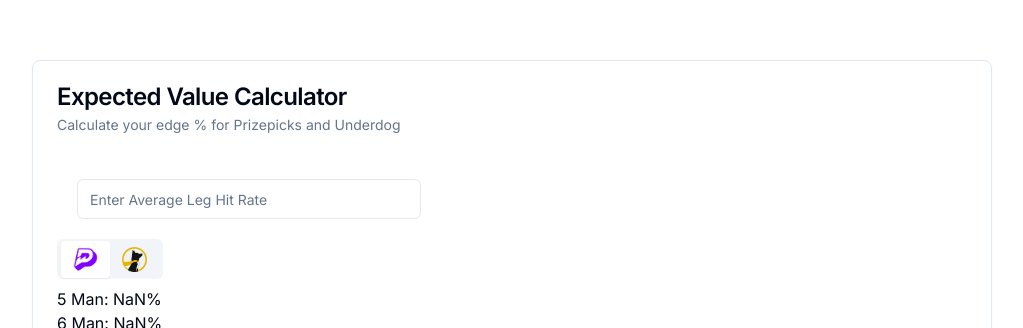
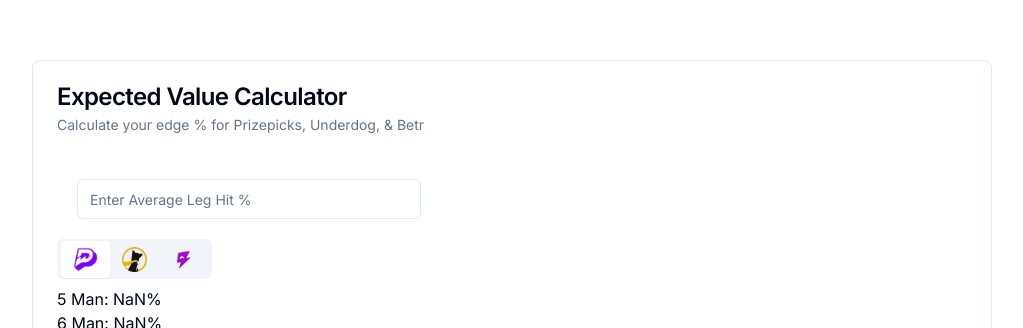
Before and after one commit to zx-xch/evcalculator, a Next.js app: page / in a window 1280 px wide. Shown: the part 154-482 px from the top of the page, without its empty margins (128-1151 px from the left). Built offline with nearby package versions, Linux system fonts and the light colour scheme.

Commit message:
Addded Betr calculations

```diff
--- a/app/page.js
+++ b/app/page.js
@@ -24,12 +24,12 @@ function calcFunc(event) {
       <Card className="w-9/12">
   <CardHeader>
     <CardTitle>Expected Value Calculator</CardTitle>
-    <CardDescription>Calculate your edge % for Prizepicks and Underdog</CardDescription>
+    <CardDescription>Calculate your edge % for Prizepicks, Underdog, & Betr</CardDescription>
   </CardHeader>
   <CardContent>
 
   <form onSubmit={calcFunc()} className="flex w-full max-w-sm items-center space-x-2 p-5">
-      <Input id="ahrValue" type="number" onChange={event => setAHR(event.target.value)} placeholder="Enter Average Leg Hit Rate" />
+      <Input id="ahrValue" type="number" onChange={event => setAHR(event.target.value/100)} placeholder="Enter Average Leg Hit %" />
       </form>
 
       <Tabs defaultValue="prizePicks" className="justify-center items-center ">
@@ -40,6 +40,10 @@ function calcFunc(event) {
 
     <TabsTrigger value="underDog">
       <Image src="/images/UnderdogLogo.png" width={25} height={25} alt="Underdog Logo"/>
+    </TabsTrigger>
+
+    <TabsTrigger value="betr">
+      <Image src="/images/betrLogo.png" width={25} height={25} alt="Underdog Logo"/>
     </TabsTrigger>
   </TabsList>
   <TabsContent value="prizePicks" className="px--10">
@@ -53,6 +57,11 @@ function calcFunc(event) {
     4 Flex: {(((AHR**4*(6)+(AHR**3)*(1-AHR)*(1.5)*(4))-1)*100).toFixed(2)}% <br/>
     5 Flex: {(((AHR**5*(10)+(AHR**4*(1-AHR)*(5)*(2.5)))-1)*100).toFixed(2)}%
     </TabsContent>
+    <TabsContent value="betr">
+    5 Power: {((AHR**5*(20)-1)*100).toFixed(2)}% <br />
+    5 Flex: {((AHR**5*(10)+(AHR**4*(1-AHR)*(5)*(2.5))-1)*100).toFixed(2)}% <br />
+    6 Flex: {((AHR**6*(20)+AHR**5*(1-AHR)*(6)*(1.25)+AHR**4*((1-AHR)**2)*(1.05)*(15)-1)*100).toFixed(2)}
+    </TabsContent>
 </Tabs>
   </CardContent>
   <CardFooter>
```
Also changed, not shown: public/images/betrLogo.png (added).
